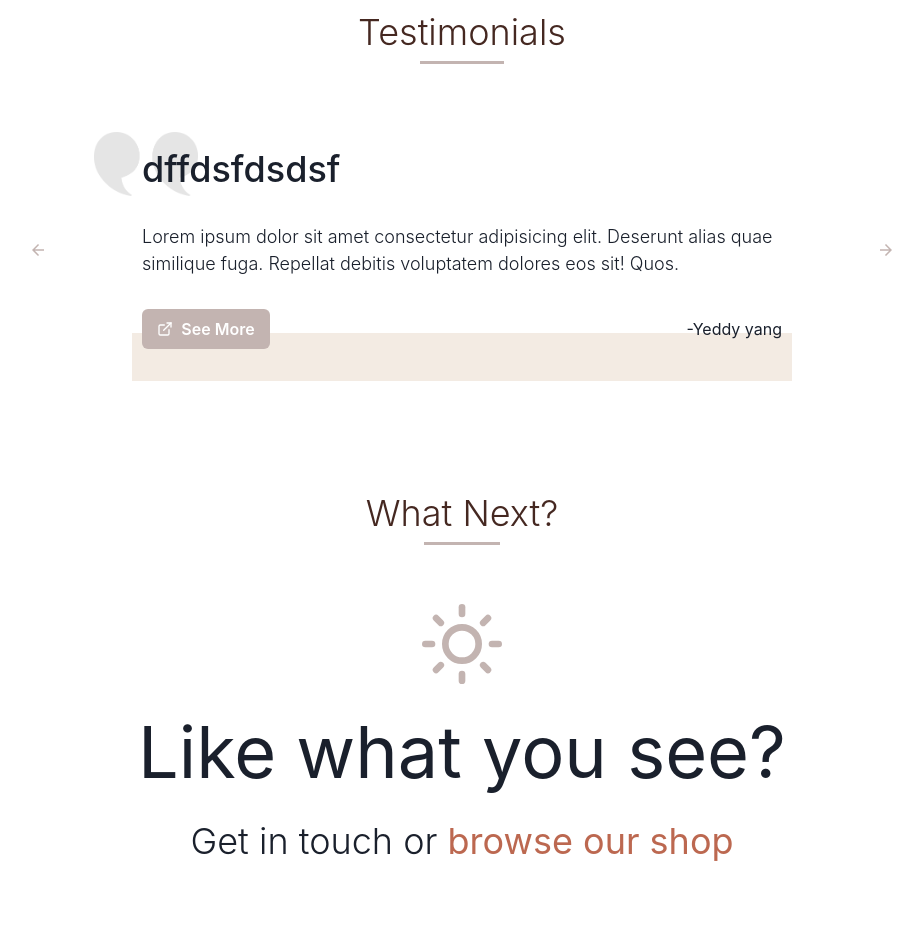
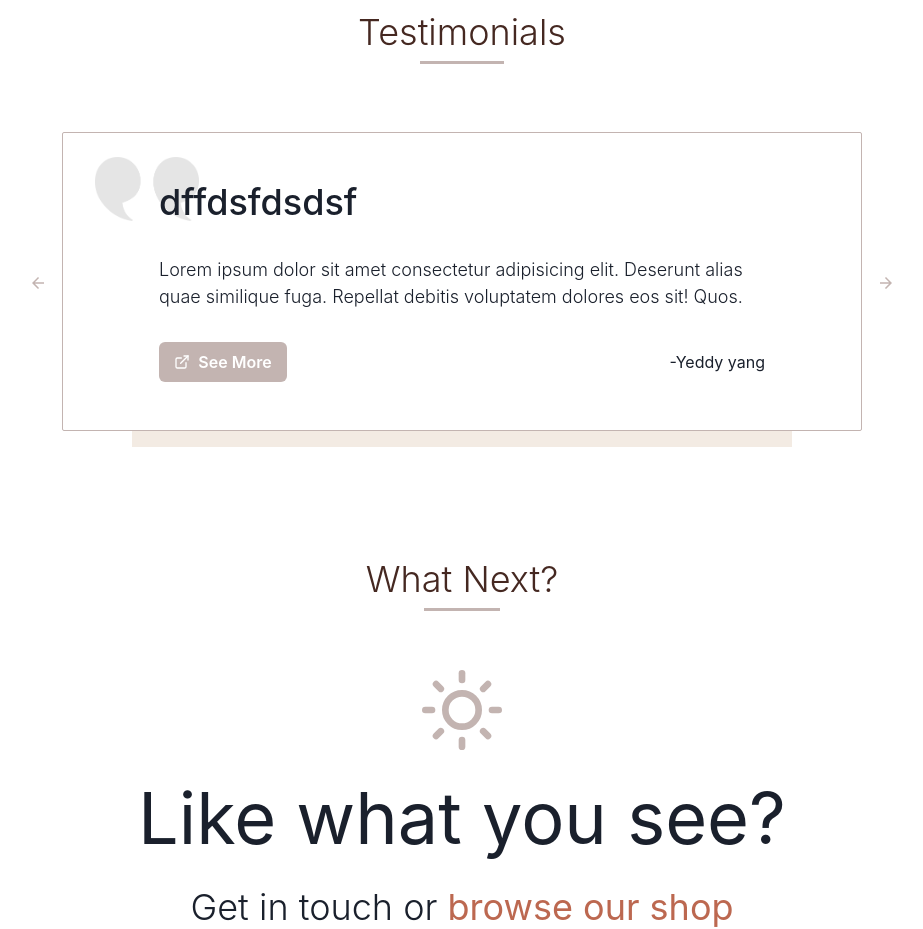
Before and after one commit to choden-dev/PrimalPrinting, a Next.js app: page / in a window 1280 px wide. Shown: the part 2060-2989 px from the top of the page, without its empty margins (178-1101 px from the left). Built offline with nearby package versions, Linux system fonts and the light colour scheme.

Commit message:
changed the styling on the testimonial section

```diff
--- a/components/testimonialcard/TestimonialCard.tsx
+++ b/components/testimonialcard/TestimonialCard.tsx
@@ -22,10 +22,13 @@ export default function TestimonialCard({ toDisplay }: Props) {
             justifyContent="center"
             textAlign="left"
             margin="3rem 0"
-            padding="0 1rem"
-            borderColor="brown.900"
+            bg="white"
             position="relative"
             zIndex="999"
+            border="1px solid"
+            borderColor="brown.200"
+            padding="2rem"
+            borderRadius="sm"
         >
             <Box
                 padding={{ base: "1rem", lg: "1rem 4rem" }}
@@ -40,7 +43,7 @@ export default function TestimonialCard({ toDisplay }: Props) {
                     height="4rem"
                     width="6.5rem"
                     opacity="0.1"
-                    top="0"
+                    top="1.5rem"
                     left="2rem"
                     transform="scaleX(-1)"
                 />
--- a/pages/index.tsx
+++ b/pages/index.tsx
@@ -15,6 +15,7 @@ import SectionHeading from '../components/sectionheading/SectionHeading'
 import DescriptionDiv from '../components/descriptiondiv/DescriptionDiv'
 import WhatNextDiv from '../components/whatnextdiv/WhatNextDiv'
 import Footer from '../components/footer/Footer'
+import Link from 'next/link'
 
 
 const Home: NextPage = () => {
@@ -52,11 +53,14 @@ const Home: NextPage = () => {
           >
             We Print <br /> Anything!
           </Heading>
-          <Button
-            variant="browned"
-            marginTop="5rem"
-            fontWeight="300"
-            size="lg">Explore our Products</Button>
+          <Link href="/shop" passHref>
+            <Button
+              variant="browned"
+              marginTop="5rem"
+              fontWeight="300"
+              size="lg">Explore our Products</Button>
+
+          </Link>
         </Box>
       </Box>
 
```
